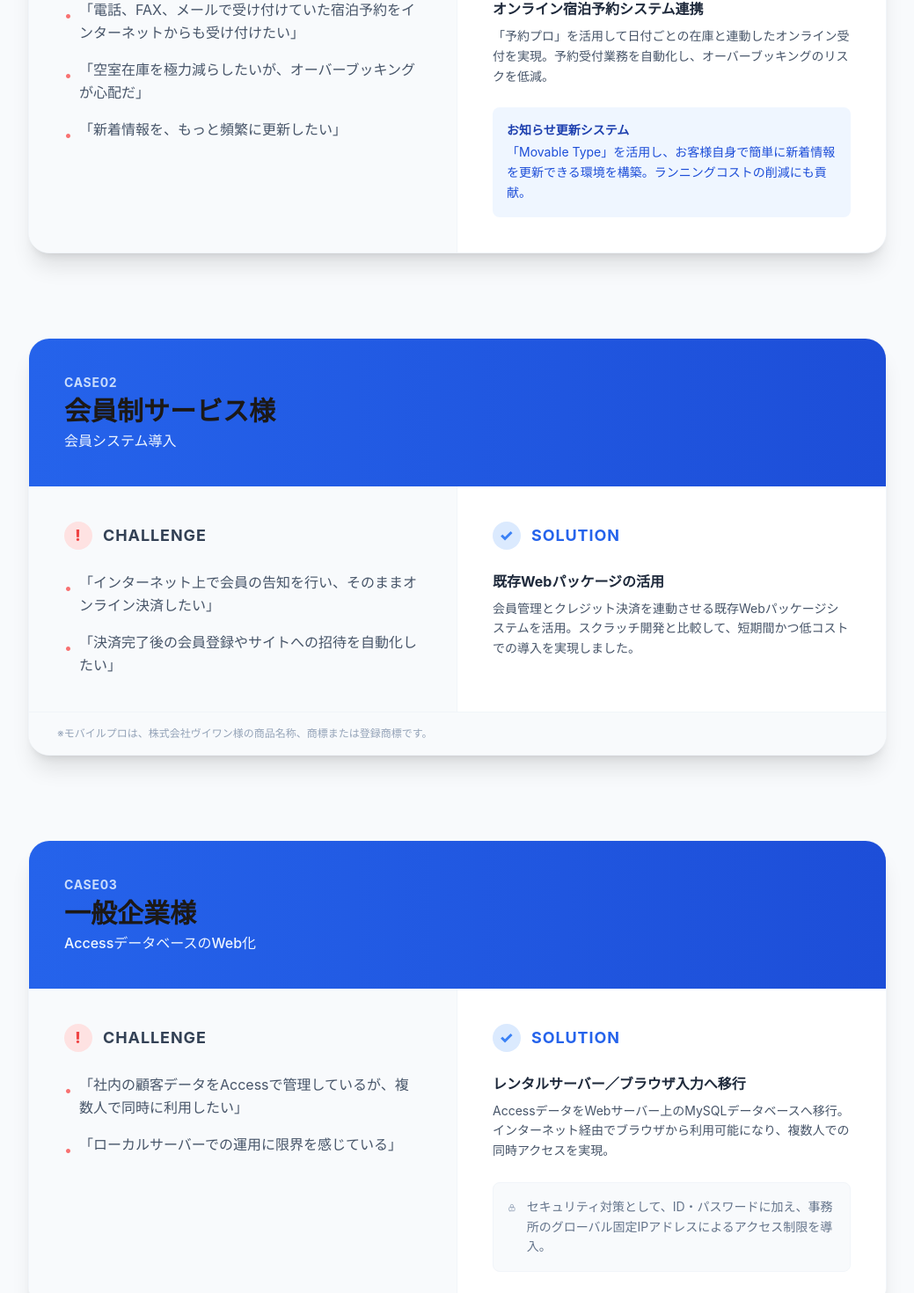
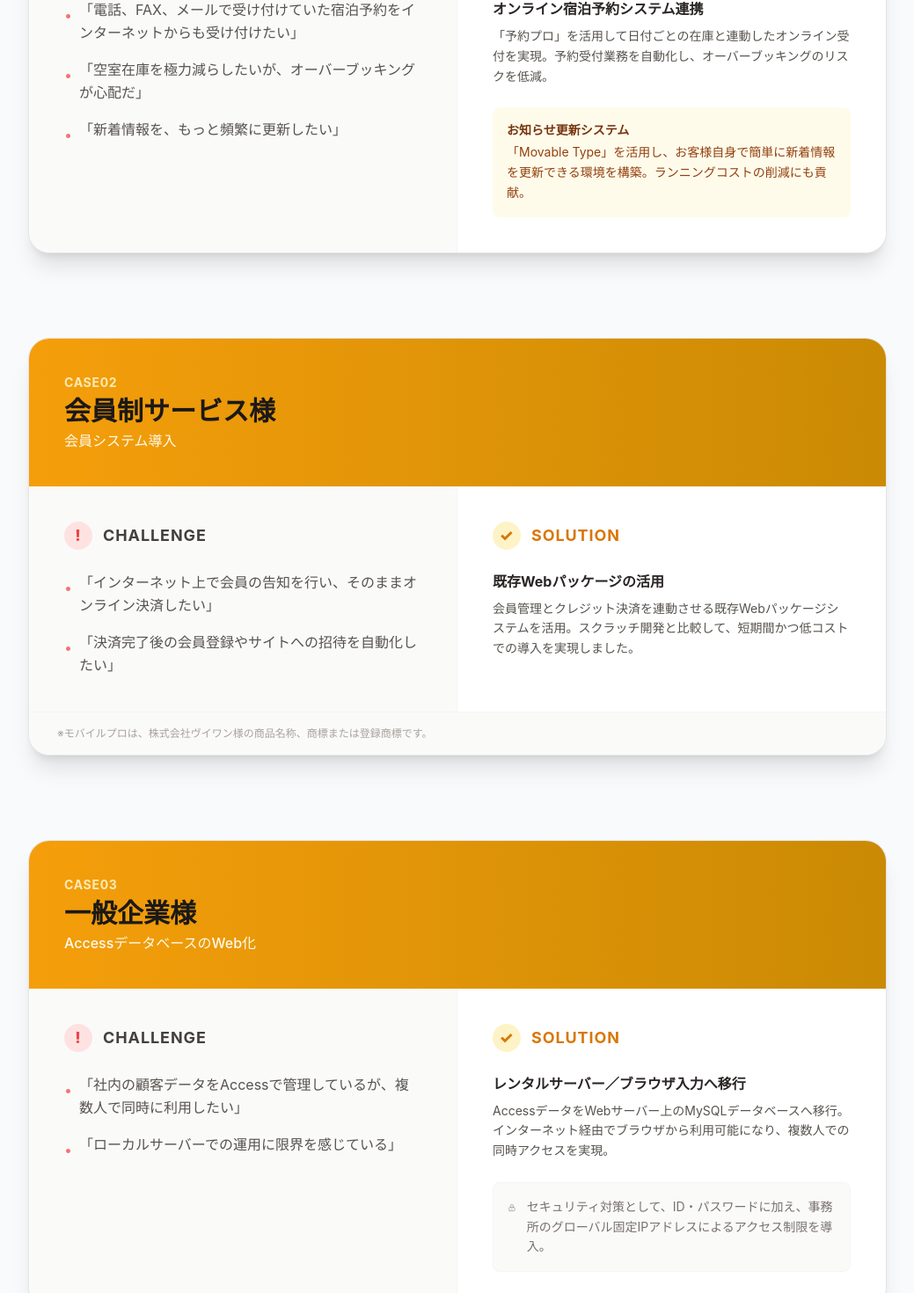
Before and after one commit to Vivid-BASE/onlinedsktop, a React (Vite) app: page /#/case in a window 1280 px wide. Shown: the part 620-2090 px from the top of the page at 88% size, without its empty margins (120-1159 px from the left). Built offline with nearby package versions, Linux system fonts and the light colour scheme.

Commit message:
Fix clashing colors in Service and Case pages: standardize on Amber/Stone

```diff
--- a/src/pages/CasePage.tsx
+++ b/src/pages/CasePage.tsx
@@ -64,7 +64,7 @@ export const CasePage = () => {
                         <h1 className="text-4xl md:text-5xl font-extrabold text-slate-900 tracking-tight">
                             Case Studies
                         </h1>
-                        <p className="text-blue-600 mt-4 font-medium tracking-wide text-lg">
+                        <p className="text-amber-600 mt-4 font-medium tracking-wide text-lg">
                             導入事例
                         </p>
                     </header>
@@ -77,20 +77,20 @@ export const CasePage = () => {
                                 whileInView={{ opacity: 1, y: 0 }}
                                 viewport={{ once: true, margin: "-100px" }}
                                 transition={{ duration: 0.6 }}
-                                className="bg-white rounded-3xl shadow-xl overflow-hidden border border-slate-100"
+                                className="bg-white rounded-3xl shadow-xl overflow-hidden border border-stone-200"
                             >
-                                <div className="bg-gradient-to-r from-blue-600 to-blue-700 text-white p-8 md:p-10 flex flex-col md:flex-row md:items-center justify-between gap-4">
+                                <div className="bg-gradient-to-r from-amber-500 to-yellow-600 text-white p-8 md:p-10 flex flex-col md:flex-row md:items-center justify-between gap-4">
                                     <div>
-                                        <div className="text-blue-100 font-bold mb-1 tracking-wider text-sm opacity-90">{item.id.toUpperCase()}</div>
+                                        <div className="text-amber-100 font-bold mb-1 tracking-wider text-sm opacity-90">{item.id.toUpperCase()}</div>
                                         <h2 className="text-2xl md:text-3xl font-bold">{item.title}</h2>
-                                        <p className="text-blue-50 mt-1 font-medium">{item.subtitle}</p>
+                                        <p className="text-amber-50 mt-1 font-medium">{item.subtitle}</p>
                                     </div>
                                     {item.link && (
                                         <a
                                             href={item.link}
                                             target="_blank"
                                             rel="noopener noreferrer"
-                                            className="inline-flex items-center px-6 py-3 bg-blue-600 hover:bg-blue-500 text-white rounded-full font-bold transition-colors text-sm"
+                                            className="inline-flex items-center px-6 py-3 bg-white text-amber-800 hover:bg-amber-50 rounded-full font-bold transition-colors text-sm"
                                         >
                                             {item.linkText}
                                             <svg className="w-4 h-4 ml-2" fill="none" stroke="currentColor" viewBox="0 0 24 24"><path strokeLinecap="round" strokeLinejoin="round" strokeWidth={2} d="M10 6H6a2 2 0 00-2 2v10a2 2 0 002 2h10a2 2 0 002-2v-4M14 4h6m0 0v6m0-6L10 14" /></svg>
@@ -100,14 +100,14 @@ export const CasePage = () => {
 
                                 <div className="grid md:grid-cols-2">
                                     {/* Problem Section */}
-                                    <div className="p-8 md:p-10 bg-slate-50 border-r border-slate-100">
-                                        <h3 className="flex items-center text-lg font-bold text-slate-700 mb-6 uppercase tracking-wider">
+                                    <div className="p-8 md:p-10 bg-stone-50 border-r border-stone-100">
+                                        <h3 className="flex items-center text-lg font-bold text-stone-700 mb-6 uppercase tracking-wider">
                                             <span className="w-8 h-8 bg-red-100 text-red-500 rounded-full flex items-center justify-center mr-3 font-extrabold">!</span>
                                             Challenge
                                         </h3>
                                         <ul className="space-y-4">
                                             {item.problem.map((prob, i) => (
-                                                <li key={i} className="flex items-start text-slate-600 leading-relaxed">
+                                                <li key={i} className="flex items-start text-stone-600 leading-relaxed">
                                                     <span className="text-red-400 mr-2 mt-1.5">•</span>
                                                     {prob}
                                                 </li>
@@ -117,32 +117,32 @@ export const CasePage = () => {
 
                                     {/* Solution Section */}
                                     <div className="p-8 md:p-10 bg-white">
-                                        <h3 className="flex items-center text-lg font-bold text-blue-600 mb-6 uppercase tracking-wider">
-                                            <span className="w-8 h-8 bg-blue-100 text-blue-500 rounded-full flex items-center justify-center mr-3 font-extrabold">✓</span>
+                                        <h3 className="flex items-center text-lg font-bold text-amber-600 mb-6 uppercase tracking-wider">
+                                            <span className="w-8 h-8 bg-amber-100 text-amber-600 rounded-full flex items-center justify-center mr-3 font-extrabold">✓</span>
                                             Solution
                                         </h3>
 
                                         <div className="space-y-6">
                                             <div>
-                                                <h4 className="font-bold text-slate-800 mb-2">{item.solution.title}</h4>
-                                                <p className="text-slate-600 leading-relaxed text-sm">
+                                                <h4 className="font-bold text-stone-800 mb-2">{item.solution.title}</h4>
+                                                <p className="text-stone-600 leading-relaxed text-sm">
                                                     {item.solution.description}
                                                 </p>
                                             </div>
 
                                             {item.solution.subSolution && (
-                                                <div className="mt-4 p-4 bg-blue-50 rounded-lg">
-                                                    <h4 className="font-bold text-blue-800 text-sm mb-1">{item.solution.subSolution.title}</h4>
-                                                    <p className="text-blue-700 text-sm leading-relaxed">
+                                                <div className="mt-4 p-4 bg-amber-50 rounded-lg">
+                                                    <h4 className="font-bold text-amber-900 text-sm mb-1">{item.solution.subSolution.title}</h4>
+                                                    <p className="text-amber-800 text-sm leading-relaxed">
                                                         {item.solution.subSolution.description}
                                                     </p>
                                                 </div>
                                             )}
 
                                             {item.solution.security && (
-                                                <div className="mt-4 flex items-start p-4 bg-slate-50 rounded-lg border border-slate-100">
-                                                    <svg className="w-5 h-5 text-slate-400 mr-3 mt-0.5" fill="none" stroke="currentColor" viewBox="0 0 24 24"><path strokeLinecap="round" strokeLinejoin="round" strokeWidth={2} d="M12 15v2m-6 4h12a2 2 0 002-2v-6a2 2 0 00-2-2H6a2 2 0 00-2 2v6a2 2 0 002 2zm10-10V7a4 4 0 00-8 0v4h8z" /></svg>
-                                                    <p className="text-slate-500 text-sm leading-relaxed">
+                                                <div className="mt-4 flex items-start p-4 bg-stone-50 rounded-lg border border-stone-100">
+                                                    <svg className="w-5 h-5 text-stone-400 mr-3 mt-0.5" fill="none" stroke="currentColor" viewBox="0 0 24 24"><path strokeLinecap="round" strokeLinejoin="round" strokeWidth={2} d="M12 15v2m-6 4h12a2 2 0 002-2v-6a2 2 0 00-2-2H6a2 2 0 00-2 2v6a2 2 0 002 2zm10-10V7a4 4 0 00-8 0v4h8z" /></svg>
+                                                    <p className="text-stone-500 text-sm leading-relaxed">
                                                         {item.solution.security}
                                                     </p>
                                                 </div>
@@ -152,7 +152,7 @@ export const CasePage = () => {
                                 </div>
 
                                 {item.footerText && (
-                                    <div className="bg-slate-50 px-8 py-4 border-t border-slate-100 text-xs text-slate-400">
+                                    <div className="bg-stone-50 px-8 py-4 border-t border-stone-100 text-xs text-stone-400">
                                         {item.footerText}
                                     </div>
                                 )}
```
Also changed, not shown: src/pages/ServicePage.tsx (+13 -13 lines).
